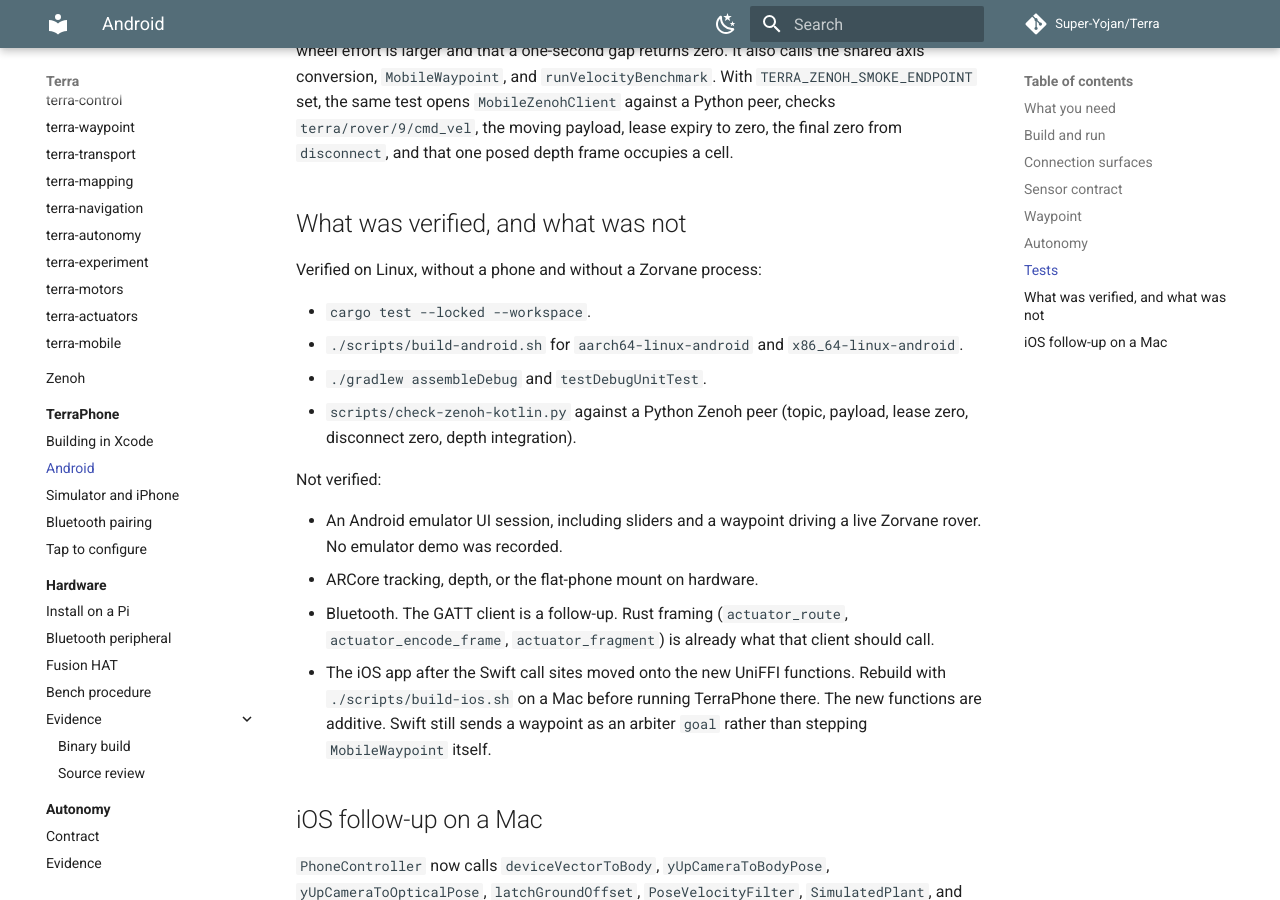
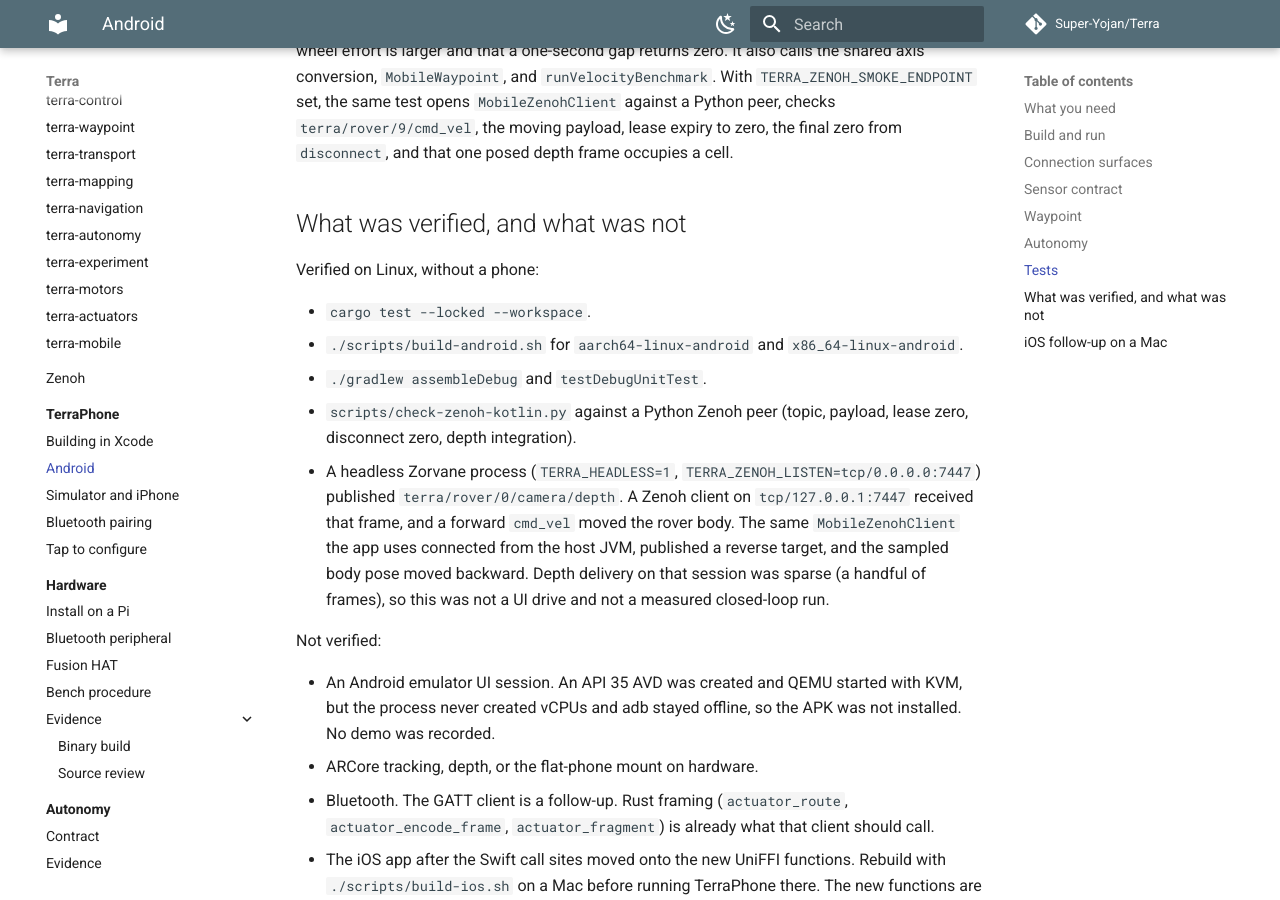
Before and after one commit to Super-Yojan/Terra, an MkDocs documentation site: the page built from docs/MOBILE_ANDROID.md, in a window 1280 px wide and 900 px high, scrolled down 3396 px. Built offline with MkDocs 1.6.1 and Material for MkDocs 9.7.7, drawn with Linux system fonts in a browser that asks for light colours; comment, search, counter and statistics services are not loaded.

Commit message:
Record what the Android Zenoh path was and was not run against.
A headless Zorvane peer accepted cmd_vel and moved. The API 35 emulator never reached adb, so there is still no UI demo.

Co-authored-by: drMoscovium <Super-Yojan@users.noreply.github.com>

```diff
--- a/docs/MOBILE_ANDROID.md
+++ b/docs/MOBILE_ANDROID.md
@@ -95,16 +95,17 @@ python3 scripts/check-zenoh-kotlin.py   # needs the eclipse-zenoh Python package
 
 ## What was verified, and what was not
 
-Verified on Linux, without a phone and without a Zorvane process:
+Verified on Linux, without a phone:
 
 - `cargo test --locked --workspace`.
 - `./scripts/build-android.sh` for `aarch64-linux-android` and `x86_64-linux-android`.
 - `./gradlew assembleDebug` and `testDebugUnitTest`.
 - `scripts/check-zenoh-kotlin.py` against a Python Zenoh peer (topic, payload, lease zero, disconnect zero, depth integration).
+- A headless Zorvane process (`TERRA_HEADLESS=1`, `TERRA_ZENOH_LISTEN=tcp/0.0.0.0:7447`) published `terra/rover/0/camera/depth`. A Zenoh client on `tcp/127.0.0.1:7447` received that frame, and a forward `cmd_vel` moved the rover body. The same `MobileZenohClient` the app uses connected from the host JVM, published a reverse target, and the sampled body pose moved backward. Depth delivery on that session was sparse (a handful of frames), so this was not a UI drive and not a measured closed-loop run.
 
 Not verified:
 
-- An Android emulator UI session, including sliders and a waypoint driving a live Zorvane rover. No emulator demo was recorded.
+- An Android emulator UI session. An API 35 AVD was created and QEMU started with KVM, but the process never created vCPUs and adb stayed offline, so the APK was not installed. No demo was recorded.
 - ARCore tracking, depth, or the flat-phone mount on hardware.
 - Bluetooth. The GATT client is a follow-up. Rust framing (`actuator_route`, `actuator_encode_frame`, `actuator_fragment`) is already what that client should call.
 - The iOS app after the Swift call sites moved onto the new UniFFI functions. Rebuild with `./scripts/build-ios.sh` on a Mac before running TerraPhone there. The new functions are additive. Swift still sends a waypoint as an arbiter `goal` rather than stepping `MobileWaypoint` itself.
```
